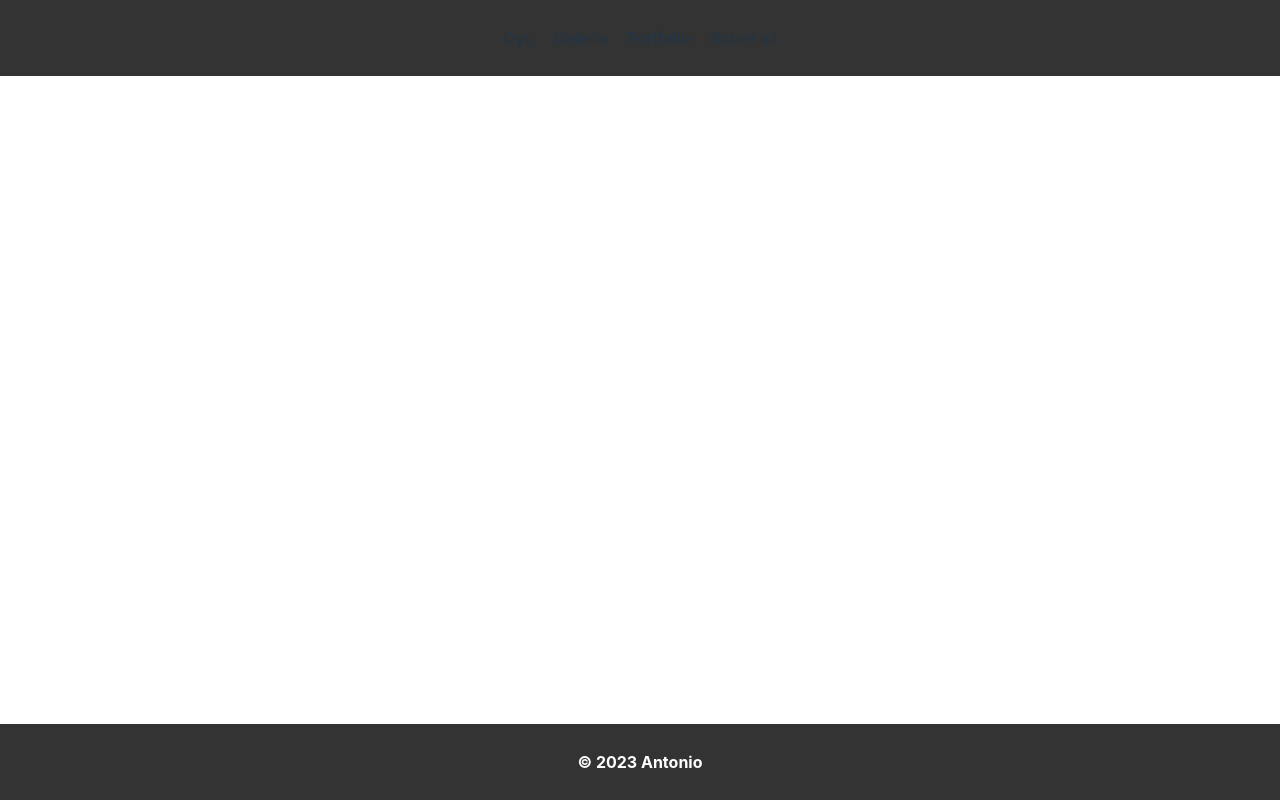
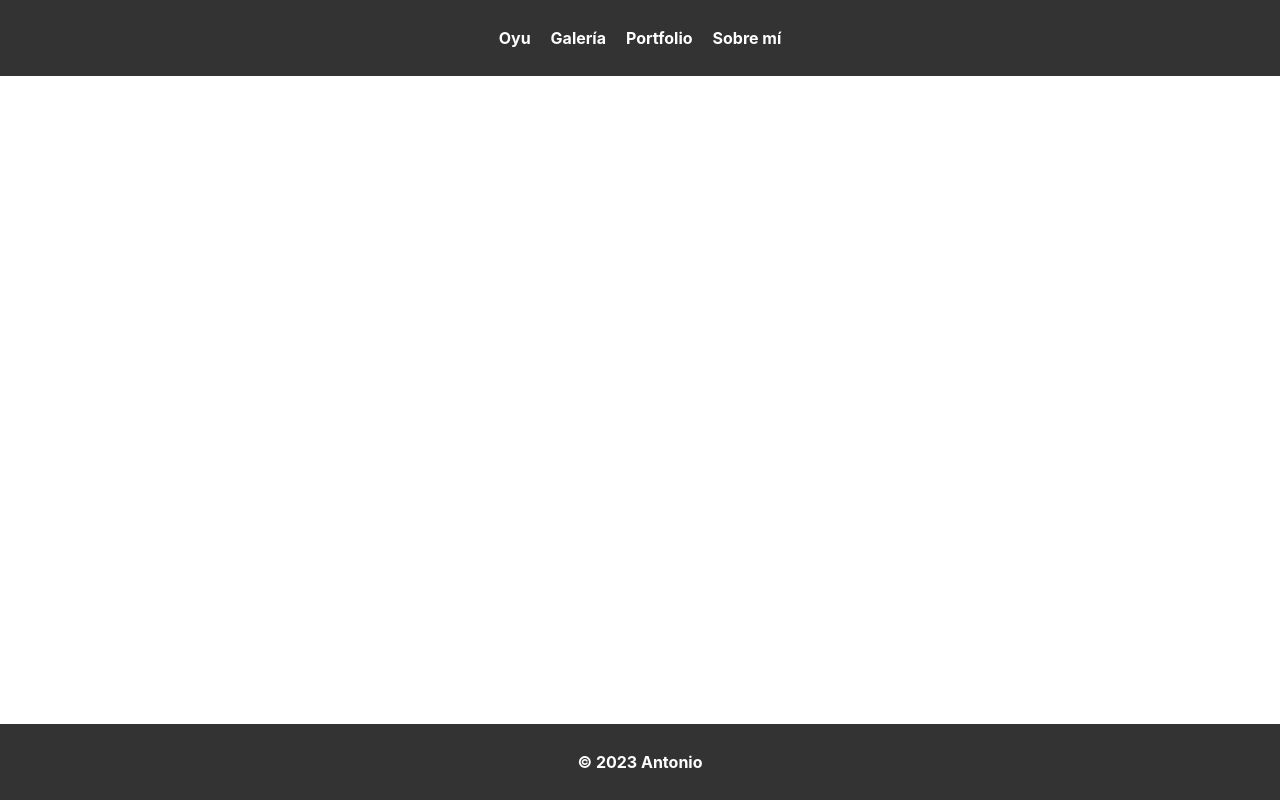
Before and after one commit to Antonio-92-cpu/FontEnd2023, a React (Vite) app: page / in a window 1280 px wide. Built offline with nearby package versions, Linux system fonts and the light colour scheme.

Commit message:
first commit

```diff
--- a/package.json
+++ b/package.json
@@ -12,6 +12,7 @@
   "dependencies": {
     "react": "^18.2.0",
     "react-dom": "^18.2.0",
+    "react-router-dom": "^6.16.0",
     "router-dom": "^2.2.11"
   },
   "devDependencies": {
--- a/src/App.jsx
+++ b/src/App.jsx
@@ -1,4 +1,35 @@
-import React, { useState } from 'react';
+
+import { BrowserRouter as Router, Route, Switch } from 'react-router-dom';
+import './App.css';
+import Navbar from './Navbar';
+import Footer from './Footer';
+import OyuPage from './OyuPage';
+import GaleriaPage from './GaleriaPage';
+import PortfolioPage from './PortfolioPage';
+import SobreMiPage from './SobreMiPage';
+
+function App() {
+  return (
+    <Router>
+      <div className="App">
+        <Navbar />
+        <Switch>
+          <Route path="/oyu" component={OyuPage} />
+          <Route path="/galeria" component={GaleriaPage} />
+          <Route path="/portfolio" component={PortfolioPage} />
+          <Route path="/sobre-mi" component={SobreMiPage} />
+        </Switch>
+        <Footer />
+      </div>
+    </Router>
+  );
+}
+
+export default App;
+
+
+
+{/*import React, { useState } from 'react';
 import './App.css';
 import Navbar from './Navbar';
 import Footer from './Footer';
@@ -21,3 +52,4 @@ function App() {
 }
 
 export default App;
+*/}
--- a/src/Contenido.jsx
+++ b/src/Contenido.jsx
@@ -5,6 +5,7 @@ function Contenido({ seccion }) {
     <div>
       <h1>{seccion}</h1>
       {/* Agrega el contenido específico de cada sección aquí */}
+      Hola mundo
     </div>
   );
 }
--- a/src/Navbar.jsx
+++ b/src/Navbar.jsx
@@ -1,5 +1,23 @@
 import "./styles.css"
-function Navbar({ cambiarSeccion }) {
+import { Link } from 'react-router-dom';
+
+function Navbar() {
+  return (
+    <nav>
+      <ul>
+        <li><Link to="/oyu">Oyu</Link></li>
+        <li><Link to="/galeria">Galería</Link></li>
+        <li><Link to="/portfolio">Portfolio</Link></li>
+        <li><Link to="/sobre-mi">Sobre mí</Link></li>
+      </ul>
+    </nav>
+  );
+}
+
+export default Navbar;
+
+
+{/*function Navbar({ cambiarSeccion }) {
   return (
     <nav>
       <ul>
@@ -12,4 +30,4 @@ function Navbar({ cambiarSeccion }) {
   );
 }
 
-export default Navbar;
+export default Navbar;*/}
```
Also changed, not shown: 1 other file (tests, documents, lock files or other folders).
